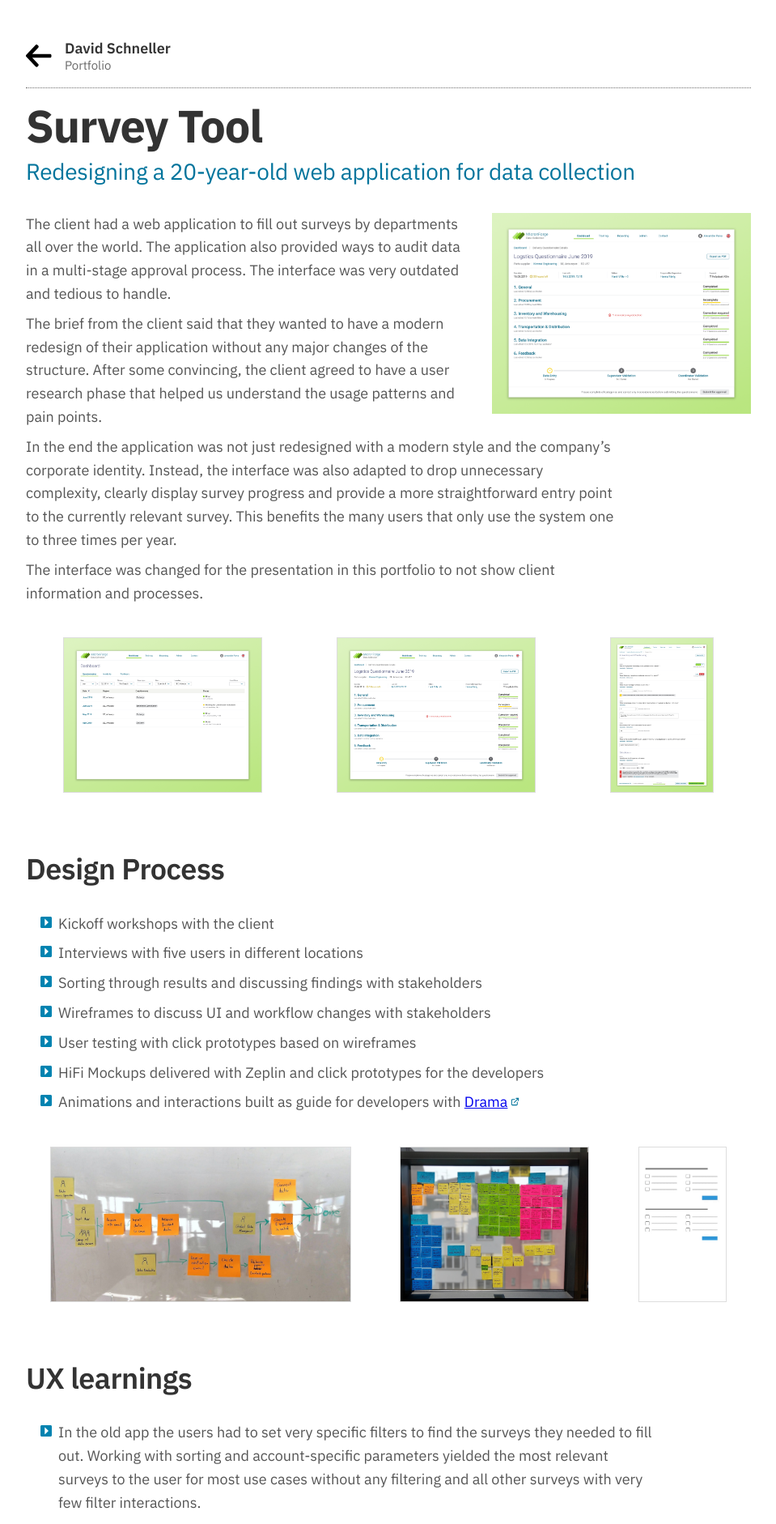
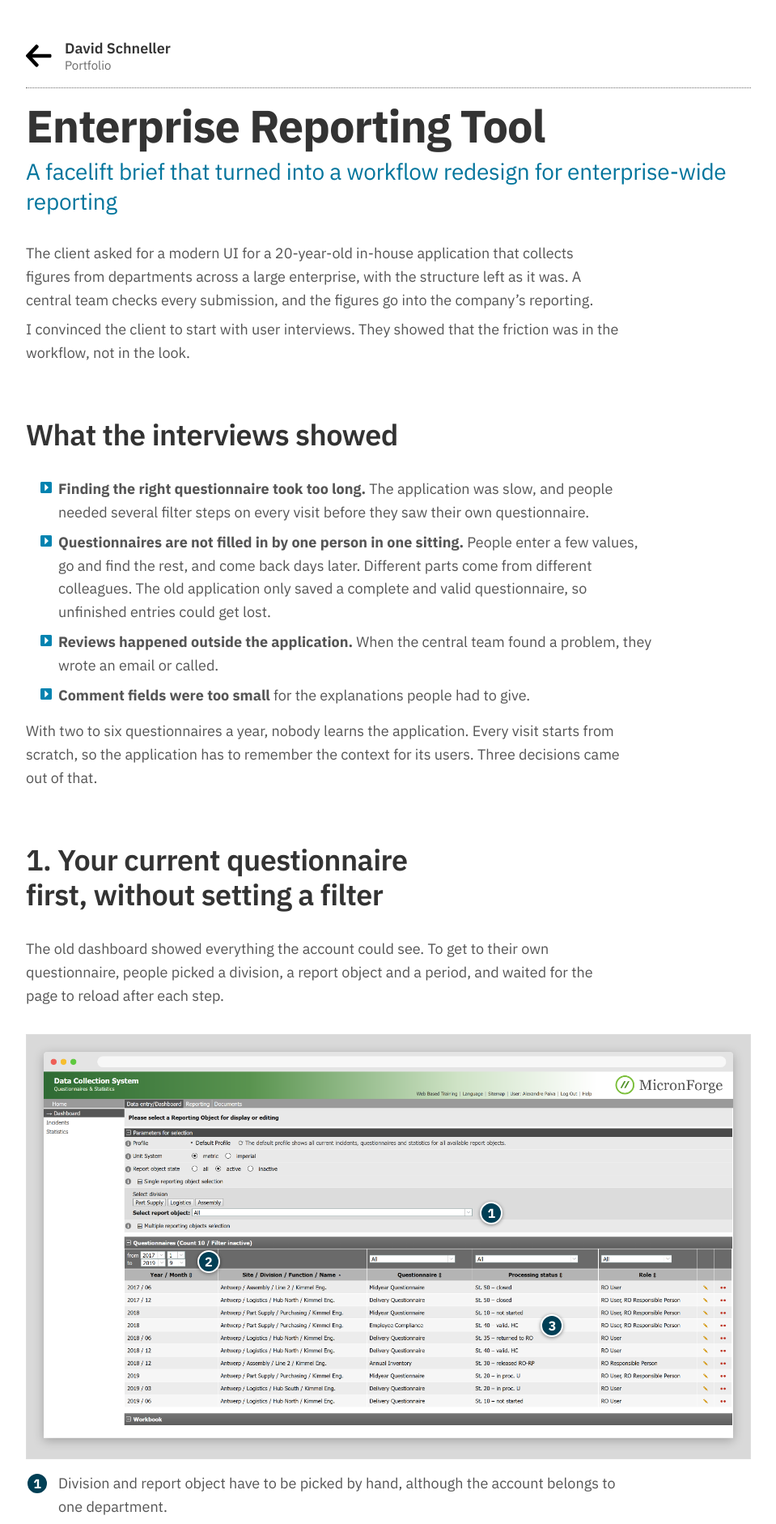
Before and after one commit to DavidSlr/portfolio, a Jekyll site: the page built from collections/_portfolio/2020-03-01-survey-tool.markdown, in a window 1280 px wide. Shown: the top 1882 px of the page at 81% size, without its empty margins (160-1119 px from the left). Built offline with Jekyll 4.4.1, drawn with Linux system fonts in a browser that asks for light colours; some of the changed text lies outside the part shown.

Commit message:
Rework the survey case study as Enterprise Reporting Tool
Restructure it around interview findings and three decisions, with an
annotated before/after of the dashboard (old UI rebuilt without client
details), a before/after for saving and collaboration, and an annotated
questionnaire overview. Add what was kept, the process and takeaways.
Let a single figure span the full grid width.

Co-Authored-By: Claude Opus 5.5 <noreply@anthropic.com>

```diff
--- a/collections/_portfolio/2020-03-01-survey-tool.markdown
+++ b/collections/_portfolio/2020-03-01-survey-tool.markdown
@@ -1,66 +1,147 @@
 ---
 layout: portfolio
-title:  Survey Tool
+title:  Enterprise Reporting Tool
 categories: portfolio
 image: images/projects/survey/square.png
 
 # Home page "Selected work": position and year label
 featured: 3
 period: 2020
+setting: Client project at Cognizant
+short_title: Enterprise Reporting Tool
 
-tagline: Redesigning a 20-year-old web application for data collection
+tagline: A facelift brief that turned into a workflow redesign for enterprise-wide reporting
 
-context: Client project at Cognizant
+context: Client project at Cognizant for a large international enterprise
 duration: 10 weeks
 
-used_skills: User research, user interviews, Sketch, InVision, Drama, stakeholder management
-division_of_work: The implementation was done by a web development team
+used_skills: User interviews, affinity diagramming, workflow analysis, stakeholder workshops, wireframing, Sketch, InVision, Drama
+division_of_work: Design by me, implementation by the client's web development team
 ---
 
-<div class="images">
-    <a href="/images/projects/survey/quest_overview.png" class="float-right"><img src="/images/projects/survey/quest_overview.png" alt="The survey overview screen: six question categories listed with their completion status, a due date countdown, a flagged inconsistency, and a three-step progress bar from data entry through supervisor to coordinator validation."></a>
+The client asked for a modern UI for a 20-year-old in-house application that collects figures from departments across a large enterprise, with the structure left as it was. A central team checks every submission, and the figures go into the company's reporting.
+
+I convinced the client to start with user interviews. They showed that the friction was in the workflow, not in the look.
+
+## What the interviews showed
+
+- **Finding the right questionnaire took too long.** The application was slow, and people needed several filter steps on every visit before they saw their own questionnaire.
+- **Questionnaires are not filled in by one person in one sitting.** People enter a few values, go and find the rest, and come back days later. Different parts come from different colleagues. The old application only saved a complete and valid questionnaire, so unfinished entries could get lost.
+- **Reviews happened outside the application.** When the central team found a problem, they wrote an email or called.
+- **Comment fields were too small** for the explanations people had to give.
+
+With two to six questionnaires a year, nobody learns the application. Every visit starts from scratch, so the application has to remember the context for its users. Three decisions came out of that.
+
+## 1. Your current questionnaire first, without setting a filter
+
+The old dashboard showed everything the account could see. To get to their own questionnaire, people picked a division, a report object and a period, and waited for the page to reload after each step.
+
+<figure class="annotated images border">
+    <div class="stage">
+        <a href="/images/projects/survey/old_dashboard.png"><img src="/images/projects/survey/old_dashboard.png" title="Before: the old dashboard, rebuilt without client details" alt="The old dashboard, rebuilt without client details: a dense grey page with a green header with a parameters panel for profile, unit system and report object state, division buttons and a report object dropdown, and below it a table of ten questionnaires with from and to date dropdowns, columns for year, site, questionnaire, coded processing status and role, and edit icons on every row."></a>
+        <span class="marker" style="left: 64.2%; top: 42.1%" aria-hidden="true">1</span>
+        <span class="marker" style="left: 25.2%; top: 53.6%" aria-hidden="true">2</span>
+        <span class="marker" style="left: 72.6%; top: 68.6%" aria-hidden="true">3</span>
+    </div>
+    <ol class="legend">
+        <li>Division and report object have to be picked by hand, although the account belongs to one department.</li>
+        <li>The timeframe has to be set with month and year dropdowns, which takes several clicks.</li>
+        <li>Status is written in internal codes and is hard to scan for open tasks.</li>
+    </ol>
+</figure>
+
+The account already knows which department and location a person belongs to. The new dashboard uses that and sorts by date, newest first. The current questionnaire and the last few are on top without a single filter. The filters are still there for anyone who needs another location or an older year.
+
+<figure class="annotated images border">
+    <div class="stage">
+        <a href="/images/projects/survey/dashboard.png"><img src="/images/projects/survey/dashboard.png" title="After: the new dashboard" alt="The new dashboard: a filter row for date, division, report type, state and location above a table of questionnaires sorted by date, newest first, each row showing month, region, questionnaire type and a status in plain words with the time of the last edit."></a>
+        <span class="marker" style="left: 66%; top: 29.6%" aria-hidden="true">1</span>
+        <span class="marker" style="left: 23.5%; top: 26.2%" aria-hidden="true">2</span>
+        <span class="marker" style="left: 15.8%; top: 34.3%" aria-hidden="true">3</span>
+        <span class="marker" style="left: 90.6%; top: 43.4%" aria-hidden="true">4</span>
+    </div>
+    <ol class="legend">
+        <li>Division and location come from the account. They can be changed, but rarely need to be.</li>
+        <li>To find older reports, the timeframe is set in quarters. That takes far fewer clicks and matches the survey cadence: yearly, half-yearly or quarterly.</li>
+        <li>Newest first, so the questionnaire that is due now is the first row.</li>
+        <li>Status says in plain words what happens next, for example that the questionnaire waits for the coordinator.</li>
+    </ol>
+</figure>
+
+## 2. Fill in over several days, with several people
+
+A questionnaire is a collection job. Someone fills in what they know, asks a colleague for the rest and comes back later. The redesign supports that instead of expecting one complete session.
+
+<div class="compare">
+    <div class="before">
+        <p class="compare-label">Before</p>
+        <ul>
+            <li>Saving only works when everything is complete and valid</li>
+            <li>Users started collecting data outside of the tool as a workaround</li>
+            <li>No overview of what is still missing</li>
+            <li>No trace of who contributed what</li>
+        </ul>
+    </div>
+    <div class="after">
+        <p class="compare-label">After</p>
+        <ul>
+            <li>Every value is saved after it is entered. Come back any time and continue where you left off.</li>
+            <li>Work with multiple users on the same report.</li>
+            <li>Completion per category, and a list of what to fix before submitting</li>
+            <li>Each category shows who edited it last</li>
+        </ul>
+    </div>
 </div>
 
-The client had a web application to fill out surveys by departments all over the world. The application also provided ways to audit data in a multi-stage approval process. The interface was very outdated and tedious to handle.
+## 3. Reviews in the application instead of in inboxes
 
-The brief from the client said that they wanted to have a modern redesign of their application without any major changes of the structure. After some convincing, the client agreed to have a user research phase that helped us understand the usage patterns and pain points.
+Two people in the central team checked every submission. When a number looked wrong, they wrote an email or called, and the department corrected and submitted again. The department did not know whether its questionnaire had been accepted, and the central team kept track of open questions in their own mail.
 
-In the end the application was not just redesigned with a modern style and the company's corporate identity. Instead, the interface was also adapted to drop unnecessary complexity, clearly display survey progress and provide a more straightforward entry point to the currently relevant survey. This benefits the many users that only use the system one to three times per year.
+In the redesign, inconsistencies are flagged on the category they belong to while people fill in, so many problems are fixed before the central team sees them. Supervisor and coordinator validate in the application, and everyone sees the same status.
 
-The interface was changed for the presentation in this portfolio to not show client information and processes.
+The questionnaire overview brings decisions 2 and 3 together.
 
+<figure class="annotated images border">
+    <div class="stage">
+        <a href="/images/projects/survey/quest_overview.png"><img src="/images/projects/survey/quest_overview.png" title="The questionnaire overview" alt="The questionnaire overview screen: six question categories listed with their completion status and who last edited them, a due date countdown, a list of editors, a flagged inconsistency, and a three-step progress bar from data entry through supervisor to coordinator validation."></a>
+        <span class="marker" style="left: 78.6%; top: 44.1%" aria-hidden="true">1</span>
+        <span class="marker" style="left: 56.8%; top: 31.6%" aria-hidden="true">2</span>
+        <span class="marker" style="left: 43.3%; top: 50.9%" aria-hidden="true">3</span>
+        <span class="marker" style="left: 36.4%; top: 78.4%" aria-hidden="true">4</span>
+        <span class="marker" style="left: 31.6%; top: 89.1%" aria-hidden="true">5</span>
+    </div>
+    <ol class="legend">
+        <li>Each category shows how many questions are answered, so anyone coming back sees what is left.</li>
+        <li>All editors and the responsible supervisor are listed, and each category shows who edited it last. Who to ask about a number is on the page.</li>
+        <li>An inconsistency is flagged on its category before the central team has to find it.</li>
+        <li>The three validation steps are visible to the department, not only to the reviewers.</li>
+        <li>Submitting is possible once all categories are complete, and the page says what is still missing.</li>
+    </ol>
+</figure>
 
-{% assign gallery_base = "/images/projects/survey/" %}
-{% capture gallery %}
-{% include gallery-item.html src="dashboard.png" title="Dashboard" alt="Dashboard listing submitted questionnaires, filtered by date, division, state and location, with each row showing region, questionnaire type and status." %}
-{% include gallery-item.html src="quest_overview.png" title="Survey overview" alt="Survey overview with six question categories, their completion status, a flagged inconsistency and a three-step validation progress bar." %}
-{% include gallery-item.html src="quest_category.png" title="One category of a survey with questions" alt="One survey category open for editing: warehousing questions with yes-no toggles and number fields that each show the previous month's answer, plus a warning when an entered value looks implausible." %}
-{% endcapture %}{% include gallery.html items=gallery %}
+## What we kept
 
-## Design Process
+The old application already showed last period's answer next to each field, warned when a value looked implausible and showed which inputs a calculated value came from. That catches mistakes before the central team has to, so all of it stayed. What changed is room to explain: comment fields became large text areas.
 
-- Kickoff workshops with the client
-- Interviews with five users in different locations
-- Sorting through results and discussing findings with stakeholders
-- Wireframes to discuss UI and workflow changes with stakeholders
-- User testing with click prototypes based on wireframes
-- HiFi Mockups delivered with Zeplin and click prototypes for the developers
-- Animations and interactions built as guide for developers with [Drama](https://www.drama.app)
+<div class="figures single images border">
+    <figure>
+        <a href="/images/projects/survey/quest_category.png"><img src="/images/projects/survey/quest_category.png" title="One category of a questionnaire" alt="One questionnaire category open for editing: questions with yes-no toggles and number fields that each show the previous month's answer, a full-width comment field, a warning when an entered value looks implausible, and a calculated value with the inputs it was computed from."></a>
+        <figcaption>A category with previous values, a plausibility warning, a large comment field and a calculated value.</figcaption>
+    </figure>
+</div>
+
+## How I worked
+
+After kickoff workshops with the client I interviewed five users at different locations and sorted the findings in an affinity diagram with the team. I mapped the review process with the stakeholders. Wireframes and click prototypes went to the central team for review, because they check every questionnaire and chase every correction. The final designs went to the developers as Sketch mockups in Zeplin and as InVision prototypes.
 
 {% assign gallery_base = "/images/projects/survey/" %}
 {% capture gallery %}
 {% include gallery-item.html src="process_actors.jpg" title="Review process mapped out with stakeholders" alt="Whiteboard flow diagram where sticky notes for the data owner, input user and data evaluation roles are linked through steps such as receive info email, input data, release finished data and check if questionnaire is valid, ending at Done." %}
 {% include gallery-item.html src="affinity_diagramming.jpg" title="Affinity diagramming of interview findings" alt="A window covered in colour-coded sticky notes grouped under the headings ideas, investigate, facts, problems and questions." %}
-{% include gallery-item.html src="interaction.gif" title="Draft of an animation to add conditional questions to a questionnaire" alt="Prototype animation of a questionnaire form in which a conditional question is added below an existing group of checkboxes." %}
 {% endcapture %}{% include gallery.html items=gallery %}
 
-## UX learnings
-- In the old app the users had to set very specific filters to find the surveys they needed to fill out. Working with sorting and account-specific parameters yielded the most relevant surveys to the user for most use cases without any filtering and all other surveys with very few filter interactions.
-- Reviews were handled outside the system by email or phone. Integrating this into the system made it a lot easier to keep track of states for user who fill out surveys as well as reviewers.
-- The responsibility for different part of surveys is split in departments. Parallel data entry is therefore better supported via state visualization and display of the change history.
+## What I take from it
 
-## Project Takeaways
-
-Web applications for professionals are often accepted to be complex and less user friendly. The common attempt to solve this is to provide training for users. However, a lot of complexity can be hidden or processes can be better guided by the interface, which reduces the need for training.
-
-When client stakeholders don't have experience with projects that include a user experience component, it is difficult for them to anticipate what UX design can do for the project. In this case it was obvious that a designer would help to create a more appealing interface. However, the stakeholders did not expect to change the workflow or interface beyond visual aspects like typography, colors etc. When they heard about the potential to increase satisfaction, reduce friction, reduce demand for support and training, as well as reduce user mistakes they were motivated to adapt.
+- **The application has to remember, because its users don't.** For a tool people open a few times a year, the account, the last questionnaire and every value already typed in are the best help there is.
+- **Hand over a system, not just screens.** Design and development ran one after the other, and by the time the screens were built I was on another project. During development, sizes and spacing drifted from the per-screen specs in Zeplin, and there was no designer left to review the result. Readability and user satisfaction suffered. Today I hand over components and tokens and review the build before release, as on [DaziT](/portfolio/2022-03-01-customs-toolchain-framework.html).
+- **A few interviews can change a brief.** The client asked for a new look. Five interviews were enough to show how much a redesign could improve efficiency and user satisfaction. That convinced the client to aim higher.
--- a/css/style.scss
+++ b/css/style.scss
@@ -899,6 +899,11 @@ figure.annotated {
         grid-template-columns: 1fr 1fr;
     }
 
+    // one figure on its own takes the full width
+    &.single {
+        grid-template-columns: 1fr;
+    }
+
     figure {
         margin: 0;
     }
```
Also changed, not shown: images/projects/survey/old_dashboard.png (added).
